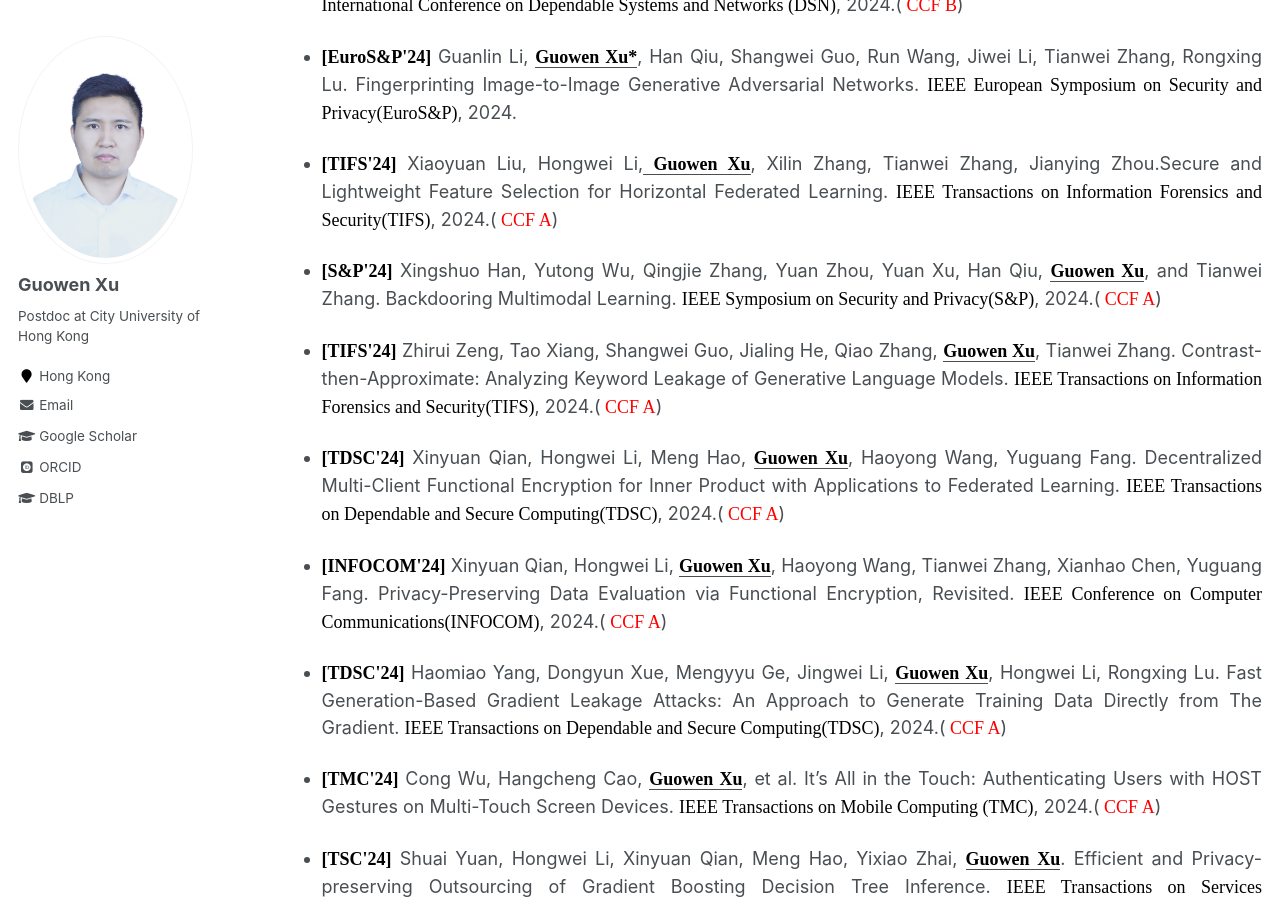
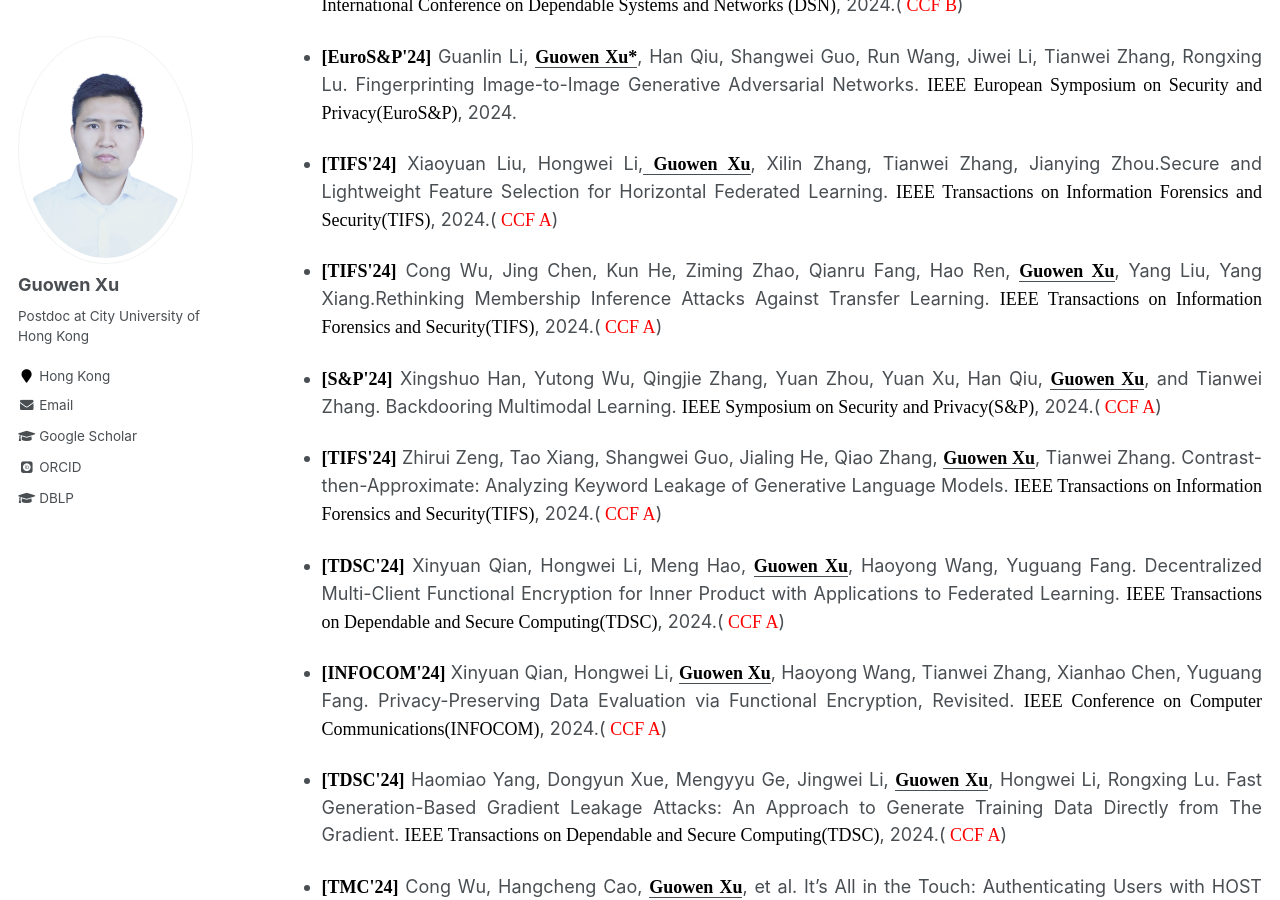
Before and after one commit to Guowen-xu/guowen-xu.github.io, a Jekyll site: the page built from _pages/publications.md, in a window 1280 px wide and 900 px high, scrolled down 657 px. Built offline with Jekyll 4.4.1, drawn with Linux system fonts in a browser that asks for light colours; some web fonts are replaced.

Commit message:
Update publications.md

```diff
--- a/_pages/publications.md
+++ b/_pages/publications.md
@@ -22,6 +22,8 @@ You can find my articles on my [Google Scholar](https://scholar.google.com.hk/ci
 * <p align="justify"> <b><font face="Times New Roman" color=black size=4> [EuroS&P'24]</font></b> Guanlin Li, <u><b><font face="Times New Roman" color=black size=4> Guowen Xu*</font></b></u>, Han Qiu, Shangwei Guo, Run Wang, Jiwei Li,  Tianwei Zhang, Rongxing Lu. Fingerprinting Image-to-Image Generative Adversarial Networks.  <font face="Times New Roman" color=black size=4> IEEE European Symposium on Security and Privacy(EuroS&P)</font>, 2024.
 
 * <p align="justify">  <b><font face="Times New Roman" color=black size=4> [TIFS'24]</font></b> Xiaoyuan Liu, Hongwei Li,<u><b><font face="Times New Roman" color=black size=4> Guowen Xu</font></b></u>, Xilin Zhang, Tianwei Zhang, Jianying Zhou.Secure and Lightweight Feature Selection for Horizontal Federated Learning. <font face="Times New Roman" color=black size=4> IEEE Transactions on Information Forensics and Security(TIFS)</font>, 2024.(<font face="Times New Roman" color=red size=4> CCF A</font>)
+
+* <p align="justify">  <b><font face="Times New Roman" color=black size=4> [TIFS'24]</font></b> Cong Wu, Jing Chen, Kun He, Ziming Zhao, Qianru Fang, Hao Ren,  <u><b><font face="Times New Roman" color=black size=4> Guowen Xu</font></b></u>, Yang Liu, Yang Xiang.Rethinking Membership Inference Attacks Against Transfer Learning. <font face="Times New Roman" color=black size=4> IEEE Transactions on Information Forensics and Security(TIFS)</font>, 2024.(<font face="Times New Roman" color=red size=4> CCF A</font>)
 
 * <p align="justify"> <b><font face="Times New Roman" color=black size=4> [S&P'24]</font></b> Xingshuo Han, Yutong Wu, Qingjie Zhang, Yuan Zhou,  Yuan Xu, Han Qiu, <u><b><font face="Times New Roman" color=black size=4> Guowen Xu</font></b></u>, and Tianwei Zhang. Backdooring Multimodal Learning. <font face="Times New Roman" color=black size=4> IEEE Symposium on Security and Privacy(S&P)</font>, 2024.(<font face="Times New Roman" color=red size=4> CCF A</font>)
 
```
